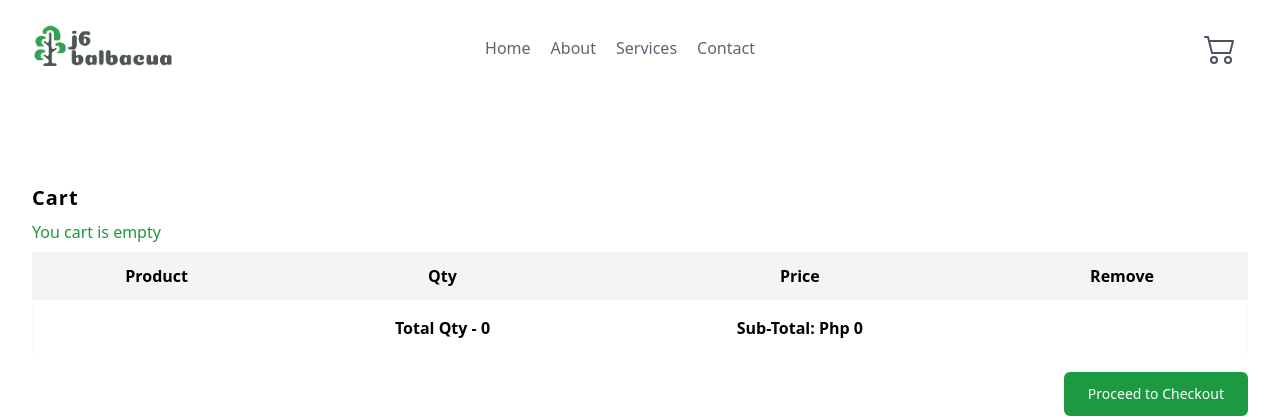
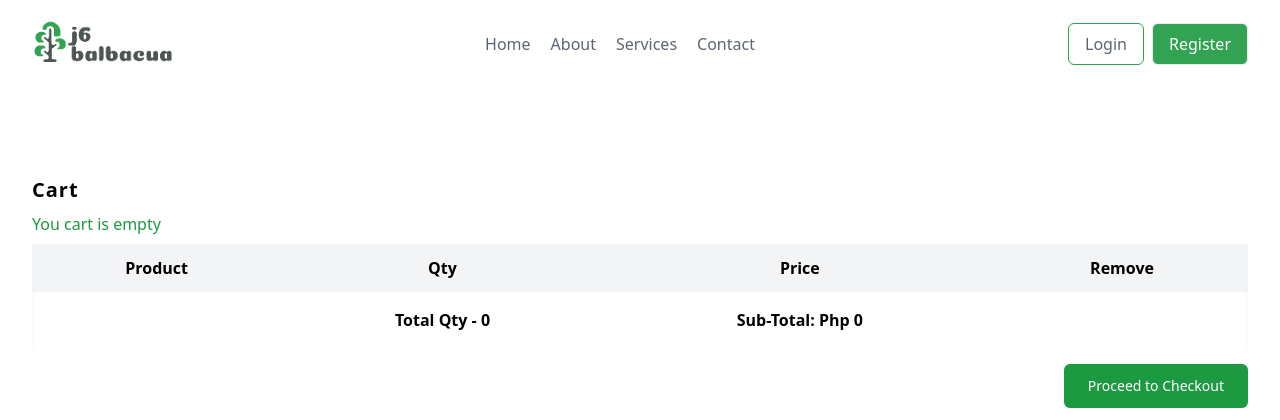
Before and after one commit to yohi441/J6-ordering_system, a Django app: page /cart/ in a window 1280 px wide. Shown: the top 420 px of the page. Run offline with Django 3.2, Linux system fonts and the light colour scheme; style sheets or scripts are compiled from the project's sources.

Commit message:
add login and register button

```diff
--- a/templates/components/header.html
+++ b/templates/components/header.html
@@ -33,6 +33,8 @@
             </a>
         </nav>
 
+
+        {% if user.is_authenticate %}
         <a id="cart-icon" href="{% url 'cart' %}" hx-boost="true" hx-indicator="#my-indicator" class="relative p-3 cursor-pointer hover:bg-blue-200">
             <svg class="w-8 h-8" xmlns="http://www.w3.org/2000/svg" fill="currentColor" class="bi bi-cart2" viewBox="0 0 16 16">
                 <path d="M0 2.5A.5.5 0 0 1 .5 2H2a.5.5 0 0 1 .485.379L2.89 4H14.5a.5.5 0 0 1 .485.621l-1.5 6A.5.5 0 0 1 13 11H4a.5.5 0 0 1-.485-.379L1.61 3H.5a.5.5 0 0 1-.5-.5zM3.14 5l1.25 5h8.22l1.25-5H3.14zM5 13a1 1 0 1 0 0 2 1 1 0 0 0 0-2zm-2 1a2 2 0 1 1 4 0 2 2 0 0 1-4 0zm9-1a1 1 0 1 0 0 2 1 1 0 0 0 0-2zm-2 1a2 2 0 1 1 4 0 2 2 0 0 1-4 0z"/>
@@ -41,6 +43,12 @@
             <p class="absolute flex items-center justify-center w-6 h-6 p-2 text-sm text-gray-100 bg-red-500 border-2 border-white rounded-full top-2 right-1">{{cart}}</p>
             {% endif %}
         </a>
+        {% else %}
+        <div class="z-20 flex gap-2">
+            <a href="#" class="px-4 py-2 border-j6primary border transition-colors duration-200 text-gray-600 hover:text-gray-100 transform rounded-md bg-white hover:bg-j6primary focus:outline-none focus:bg-green-500">Login</a>
+            <a href="#" class="px-4 py-2 text-white transition-colors duration-200 transform rounded-md bg-j6primary hover:bg-gray-100 hover:text-gray-600 border hover:border-j6primary focus:outline-none focus:bg-green-500">Register</a>
+        </div>
+        {% endif %}
 
     </div>
 
```
